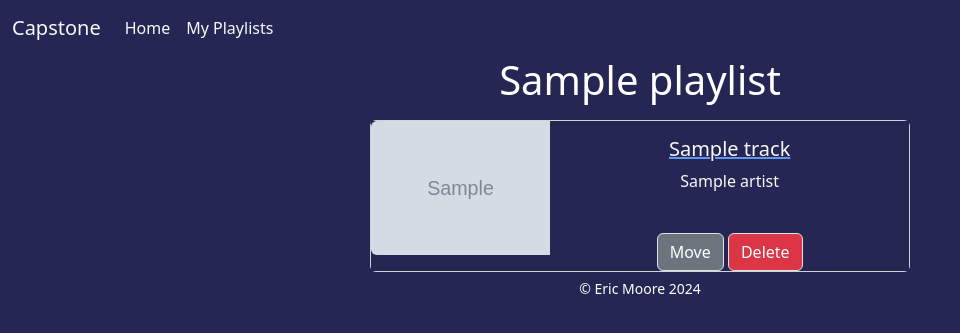
After one commit to ericmoore0709/capstone_project_1, a Flask app: template templates/playlist.html in a window 1280 px wide. The commit adds this page. Shown: the top 333 px of the page, without its empty margins (0-960 px from the left). Run offline with Flask 3, Linux system fonts and the light colour scheme; the template is opened without the code that fills it: most values are stand-ins (such as "Sample title", 1, 10 or a date in 2020); grey boxes marked "Sample" are stand-in pictures.

Commit message:
Displays playlists and their tracks.

```diff
--- a/app.py
+++ b/app.py
@@ -74,8 +74,6 @@ def on_redirect():
                                            }
                                            ).json()
 
-            print(token_response)
-
             if 'error' in token_response:
                 flash(token_response['error'], 'danger')
                 return redirect('/')
@@ -121,13 +119,35 @@ def display_playlists():
         return redirect('/')
 
     try:
-        playlists = requests.get(
-            (BASE_URI + '/me/playlists'), headers={'Authorization': ('Bearer ' + token)})
-        print(playlists.status_code)
-        print(playlists.json())
-        return render_template('playlists.html', playlists=playlists.json())
+        playlists_json = requests.get(
+            (BASE_URI + '/me/playlists'), headers={'Authorization': ('Bearer ' + token)}).json()
+        playlists = playlists_json.get('items', [])
+        return render_template('playlists.html', playlists=playlists)
 
     except Exception as err:
         print(type(err).__name__ + ': ' + str(err))
         flash('Failed to retrieve playlists.', 'danger')
         return redirect('/dashboard')
+
+
+@app.get('/playlists/<string:playlist_id>')
+def display_playlist_details(playlist_id: str):
+
+    token = session.get('token', '')
+    if not token:
+        return redirect('/')
+
+    # try:
+    playlist_response = requests.get(
+        (BASE_URI + '/playlists/' + playlist_id),
+        headers={'Authorization': ('Bearer ' + token)})
+
+    if playlist_response.status_code == 200:
+        playlist_json = playlist_response.json()
+        # tracks = playlist_json.get('tracks').get('items')[0].get('track').get('name')
+        return render_template('playlist.html', playlist=playlist_json)
+
+    # except Exception as err:
+    #     print(type(err).__name__ + ': ' + str(err))
+    #     flash('Failed to retrieve playlist details.', 'danger')
+    #     return redirect('/playlists')
--- /dev/null
+++ b/templates/playlist.html
@@ -0,0 +1,28 @@
+{% extends 'layout/base.html' %}
+{% block content %}
+<h1>{{playlist.name}}</h1>
+<div class="container d-flex flex-column mx-auto">
+    {% for item in playlist.get('tracks').get('items') %}
+    <div class="card card mx-auto my-2 mb-1" style="max-width: 540px;">
+        <div class="row g-0">
+            <div class="col-md-4">
+                <img src="{{item.track.album.images[0].url}}" class="img-fluid rounded-start" alt="...">
+            </div>
+            <div class="col-md-8">
+                <div class="card-body">
+                    <a href="{{'/track/' + item.track.id | string }}">
+                        <h5 class="card-title text-light">{{item.track.name}}</h5>
+                    </a>
+                    <p class="card-text text-light">{{item.track.artists[0].name}}</p>
+                </div>
+                <div class="mb-0 mt-4">
+                    <button class="btn btn-secondary border">Move</button>
+                    <button class="btn btn-danger border">Delete</button>
+                </div>
+            </div>
+        </div>
+    </div>
+
+    {% endfor %}
+</div>
+{% endblock %}
```
Also changed, not shown: templates/playlists.html (+12 -4 lines).
